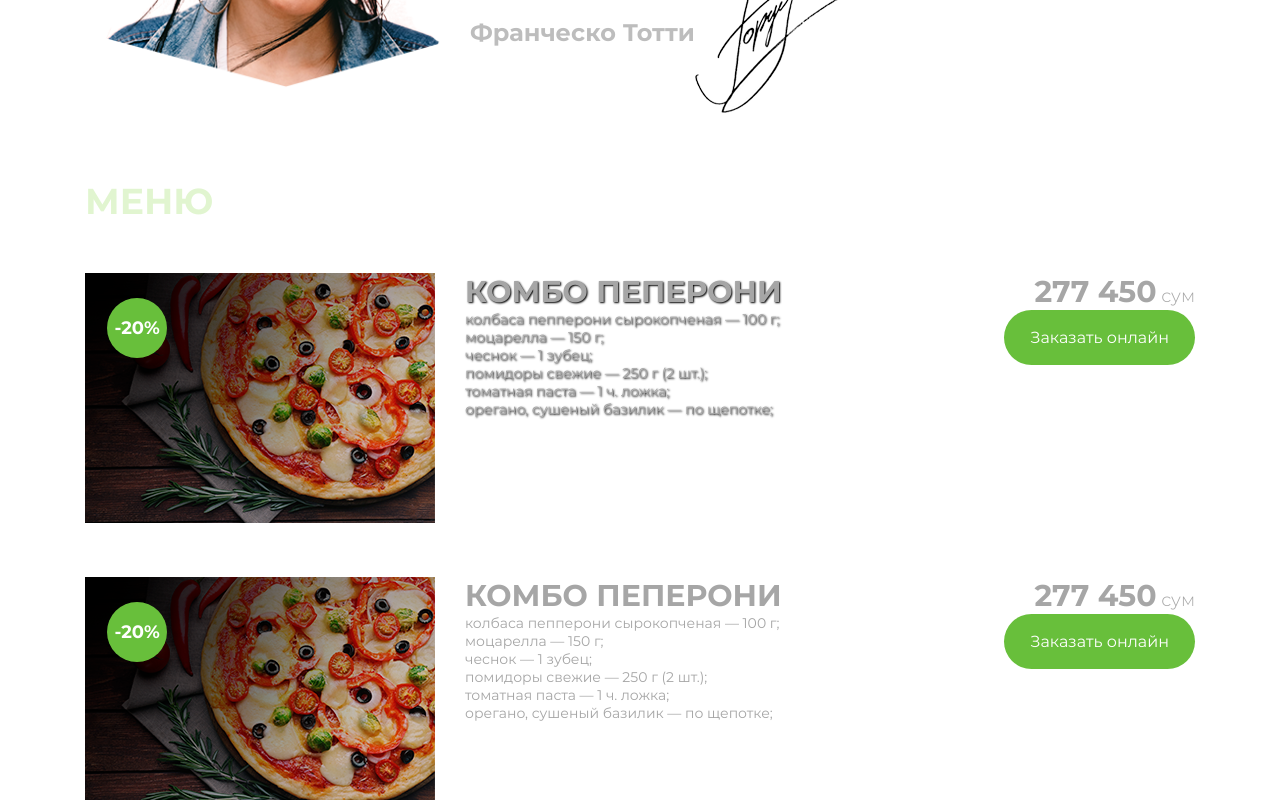
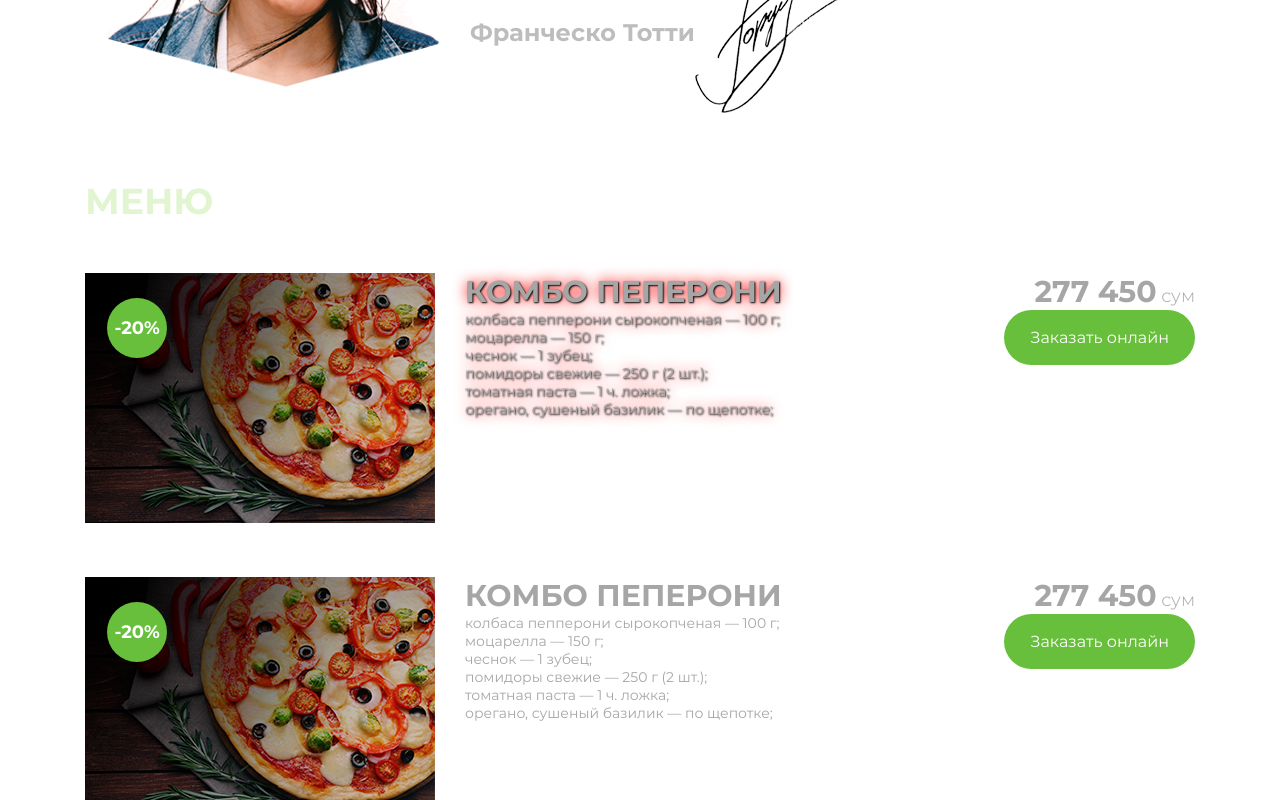
Before and after one commit to Beginner777-cpp/Pizzeria, a plain HTML site: page index.html in a window 1280 px wide. In both pictures the pointer is over the element 623 px from the left and 1642 px from the top of the page. Shown: the part 1242-2042 px from the top of the page. Drawn offline with Linux system fonts and the light colour scheme.

Commit message:
Update style.css

```diff
--- a/style/style.css
+++ b/style/style.css
@@ -238,7 +238,7 @@ text-transform: uppercase;
     color:var(--grey);
 }
 .main_menu_text:hover{
-    text-shadow:1px 1px 2px black;
+    text-shadow:1px 1px 2px black, 0 0 1em red;
 }
 .price{
     text-align: right;
```
